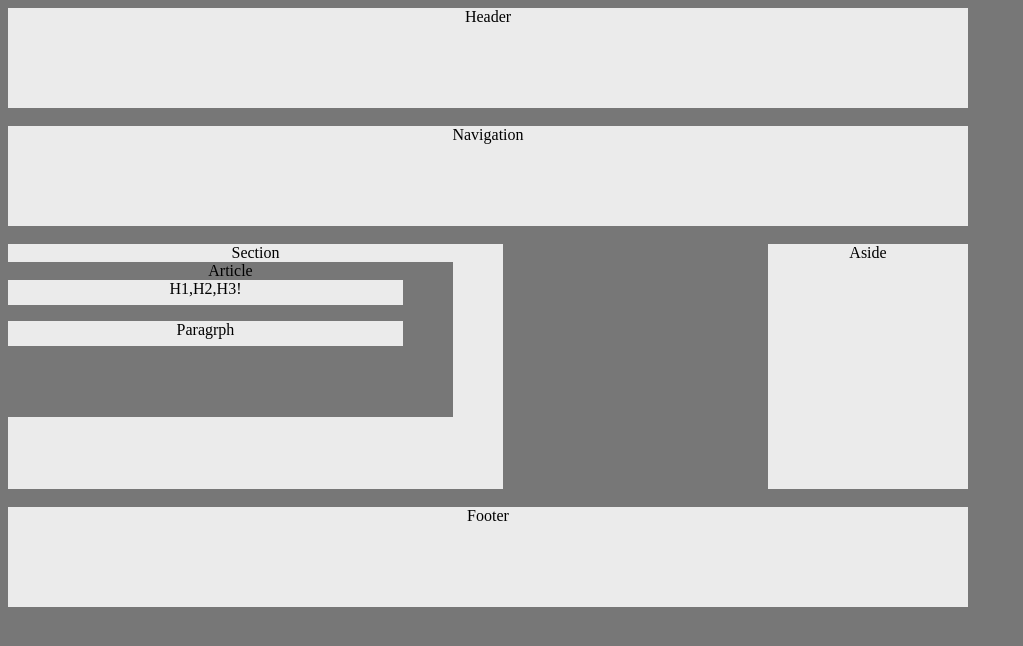
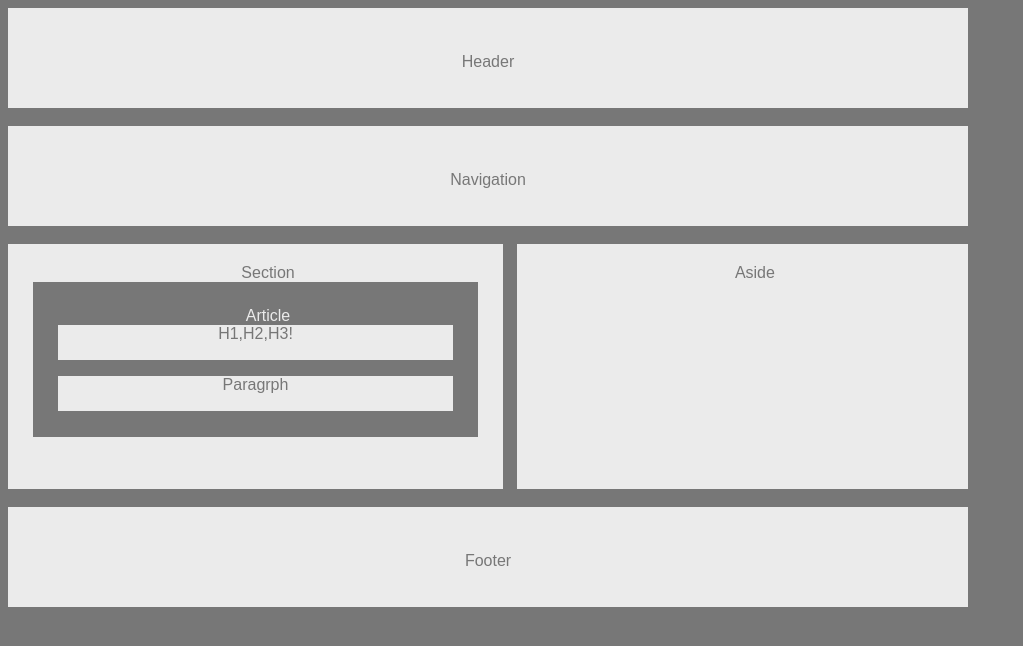
Before and after one commit to s3vi26/HW-Wireframe, a plain HTML site: page index.html in a window 1280 px wide. Shown: the whole page, without its empty margins (0-1023 px from the left). Drawn offline with Linux system fonts and the light colour scheme.

Commit message:
updated final

```diff
--- a/style.css
+++ b/style.css
@@ -1,6 +1,7 @@
 *{
     box-sizing: border-box;
     text-align: center;
+    font-family: Arial, Helvetica, sans-serif;
 }
 
 body {
@@ -15,6 +16,10 @@ body {
     height: 100px;
     background-color: #ebebeb;
     text-align: center;
+    padding-top: 45px;
+    color: #777;
+
+
 
 }
 section {
@@ -22,6 +27,13 @@ section {
     height: 245px;
     background-color: #ebebeb;
     float: left;
+    padding-top: 20px;
+    padding-left: 25px;
+    padding-bottom: 125px;
+    color: #777;
+    text-align: center;
+
+
 
 }
 
@@ -29,13 +41,20 @@ article {
     background-color: #777;
     width: 445px;
     height: 155px;
+    -moz-box-align: center;
+    padding-top: 25px;
+    padding-left: 25px;
+    color: #ebebeb;
+
+
 
 }
 
 #big {
     background-color: #ebebeb;
-    height: 25px;
+    height: 35px;
     width: 395px;
+    color: #777
 
 
 
@@ -44,8 +63,9 @@ article {
 
 #little {
     background-color: #ebebeb;
-    height: 25px;
+    height: 35px;
     width: 395px;
+    color: #777
 
 }
 .clear::after {
@@ -57,8 +77,8 @@ article {
 }
 #aside {
     float: right;
-    width: 200px;
-
+    width: 47%;
+    color: #777;
 
 
 }
@@ -66,4 +86,8 @@ footer {
     background-color: #ebebeb;
     text-align: center;
     height: 100px;
+    color: #777;
+    padding-top: 45px;
+
+
 }
```
